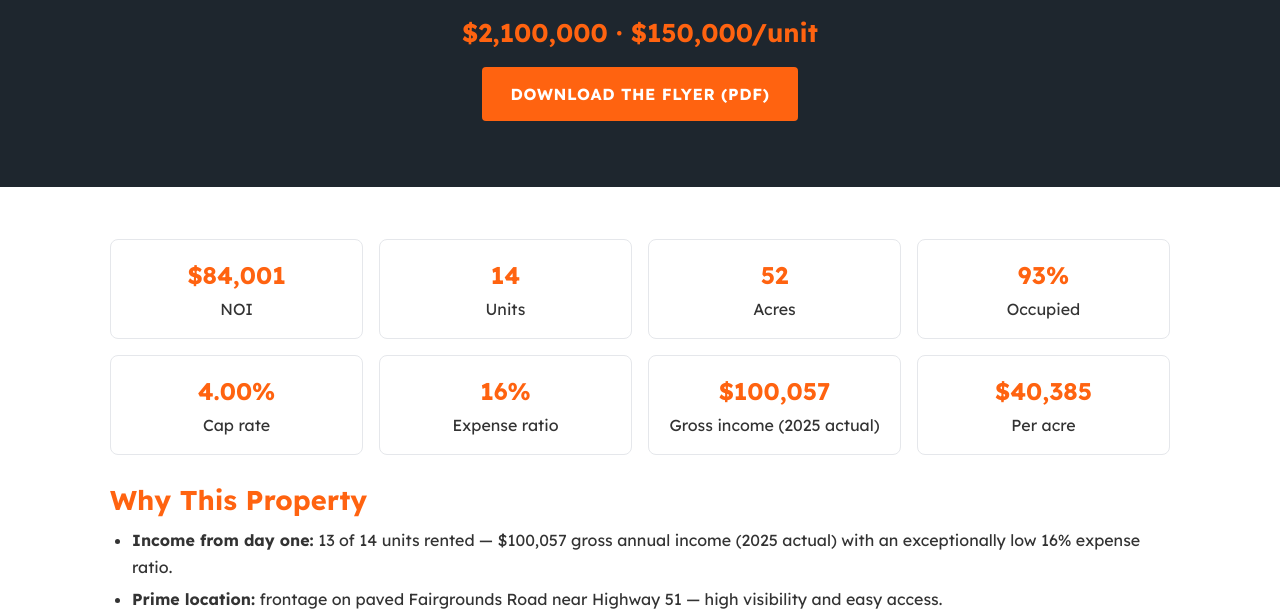
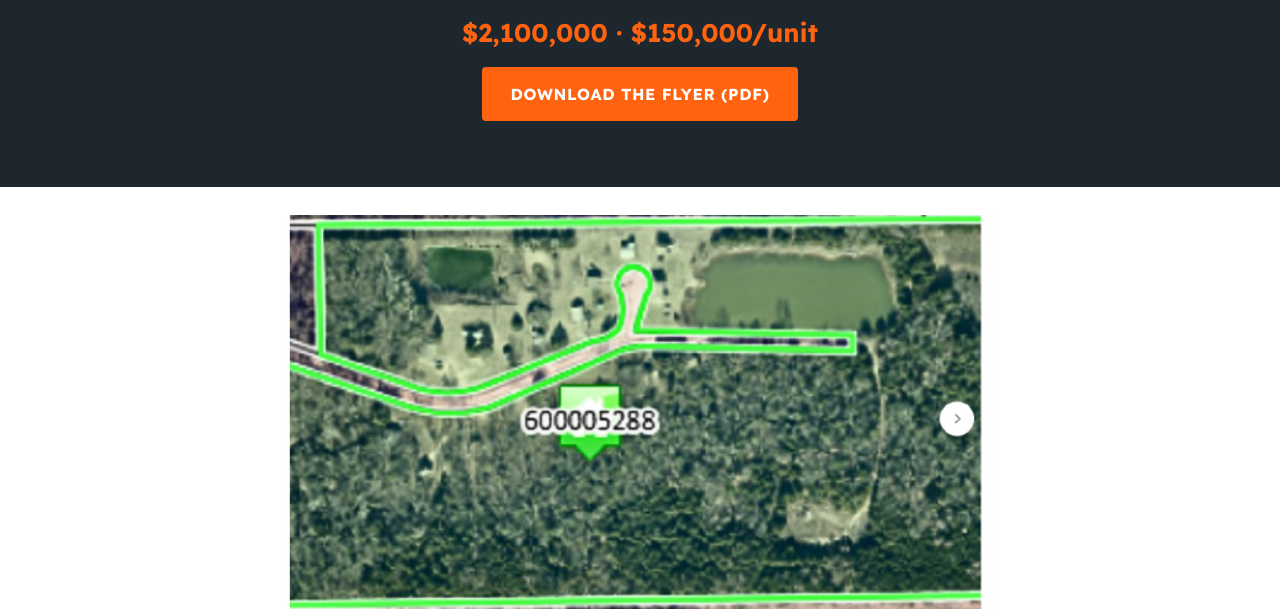
Before and after one commit to viberoo/fairgrounds-communities, a plain HTML site: page for-sale/index.html in a window 1280 px wide. Shown: the part 184-800 px from the top of the page. Drawn offline with Linux system fonts and the light colour scheme.

Commit message:
Add full static site (HTML, CSS, images)

```diff
--- a/for-sale/index.html
+++ b/for-sale/index.html
@@ -18,6 +18,9 @@
 <p>Immediate cash flow today &mdash; 40 undeveloped acres for tomorrow</p>
 <p class="price">$2,100,000 &middot; $150,000/unit</p>
 <p><a class="btn btn-orange" href="/for-sale/flyer.pdf">Download the Flyer (PDF)</a></p>
+</div></section>
+<section style="padding-bottom:0"><div class="wrap">
+<figure class="flyer-img-narrow"><img class="flyer-img" src="/images/flyer-aerial.png" alt="Aerial view of the 52-acre Fairgrounds Communities property at 900 S Fairgrounds Rd, Stillwater, OK — the property boundary is outlined in green and the stocked fishing pond is visible"></figure>
 </div></section>
 <section><div class="wrap">
 <div class="stat-grid">
@@ -73,6 +76,7 @@
 <li>Ideal for builders, developers &amp; 1031 buyers</li>
 </ul>
 <h2>Location</h2>
+<p><a href="https://www.google.com/maps/search/?api=1&query=900+S+Fairgrounds+Rd+Stillwater+OK+74074"><img class="flyer-img" src="/images/flyer-map.png" alt="Google Map showing 900 S Fairgrounds Rd, just off Highway 51 on the east side of Stillwater — tap to open in Google Maps"></a></p>
 <p>900 S Fairgrounds Rd, Stillwater, OK 74074 &mdash; just off Highway 51 on the east side of Stillwater, with paved-road frontage and highway visibility. <a href="https://www.google.com/maps/search/?api=1&query=900+S+Fairgrounds+Rd+Stillwater+OK+74074">View on Google Maps</a></p>
 <h2>Offering Terms</h2>
 <p>Showings by appointment. Proof of funds or pre-approval required.</p>
--- a/styles.css
+++ b/styles.css
@@ -88,6 +88,8 @@ footer.site{background:#fff;padding:0 0 28px}
 .stat{border:1px solid #e5e7eb;border-radius:8px;padding:16px;text-align:center}
 .stat b{display:block;font-size:1.5rem;color:#ff6310}
 .flyer-cols{display:grid;grid-template-columns:1fr 1fr;gap:32px}
+.flyer-img{width:100%;border-radius:8px;display:block}
+figure.flyer-img-narrow{max-width:720px;margin:0 auto}
 @media(max-width:820px){
   .menu-toggle{display:block;min-height:44px}
   nav.main{display:none;width:100%}
```
Also changed, not shown: images/flyer-aerial.png (added), images/flyer-map.png (added).
